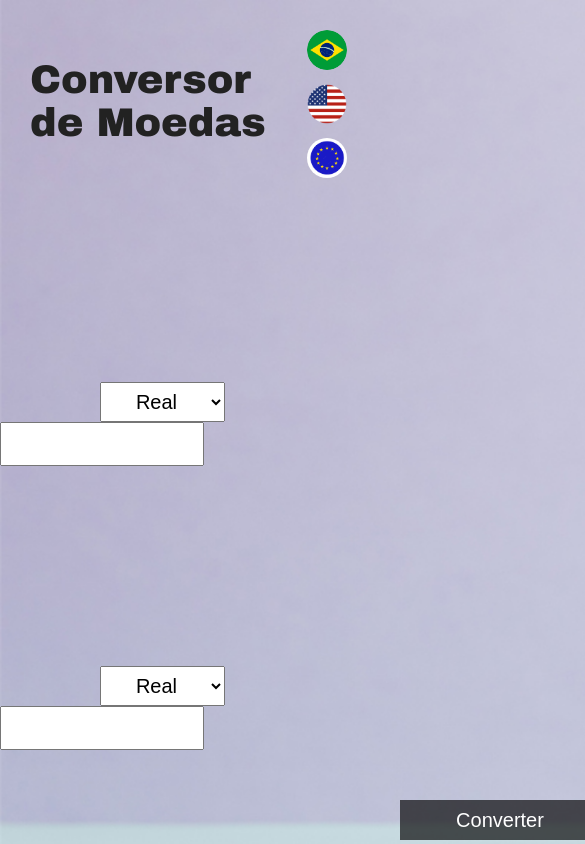
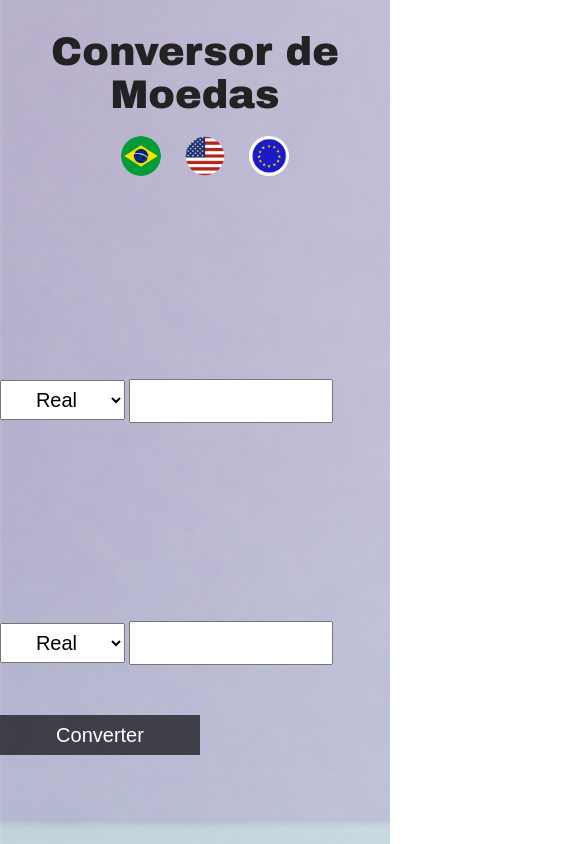
Before and after one commit to evelisedias/Conversor_de_moeda_com_API, a plain HTML site: page index.html in a window 390 px wide. Shown: the whole page, 585 px wide, since content can reach past the window. Drawn offline with nearby package versions, Linux system fonts and the light colour scheme; no server answers.

Commit message:
incluindo responsividade

```diff
--- /dev/null
+++ b/_style/responsive.css
@@ -0,0 +1,21 @@
+@media screen {
+    header .container {
+      flex-direction: column;
+      justify-content: center;
+    }
+
+    header .logo {
+      margin: 10px 0;
+      text-align: center;
+    }
+
+    select, input {
+      margin-left: auto;
+      margin-right: auto;
+    }
+
+    .botao {
+      margin-left: auto;
+      margin-right: auto;
+    }
+  }
--- a/index.html
+++ b/index.html
@@ -6,6 +6,7 @@
     <meta name="viewport" content="width=device-width, initial-scale=1.0">
     <title>Conversor de Moedas</title>
     <link rel="stylesheet" href="_style/main.css"/>
+    <link rel="stylesheet" href="_style/responsive.css"/>
 
 </head>
 <body>
```
